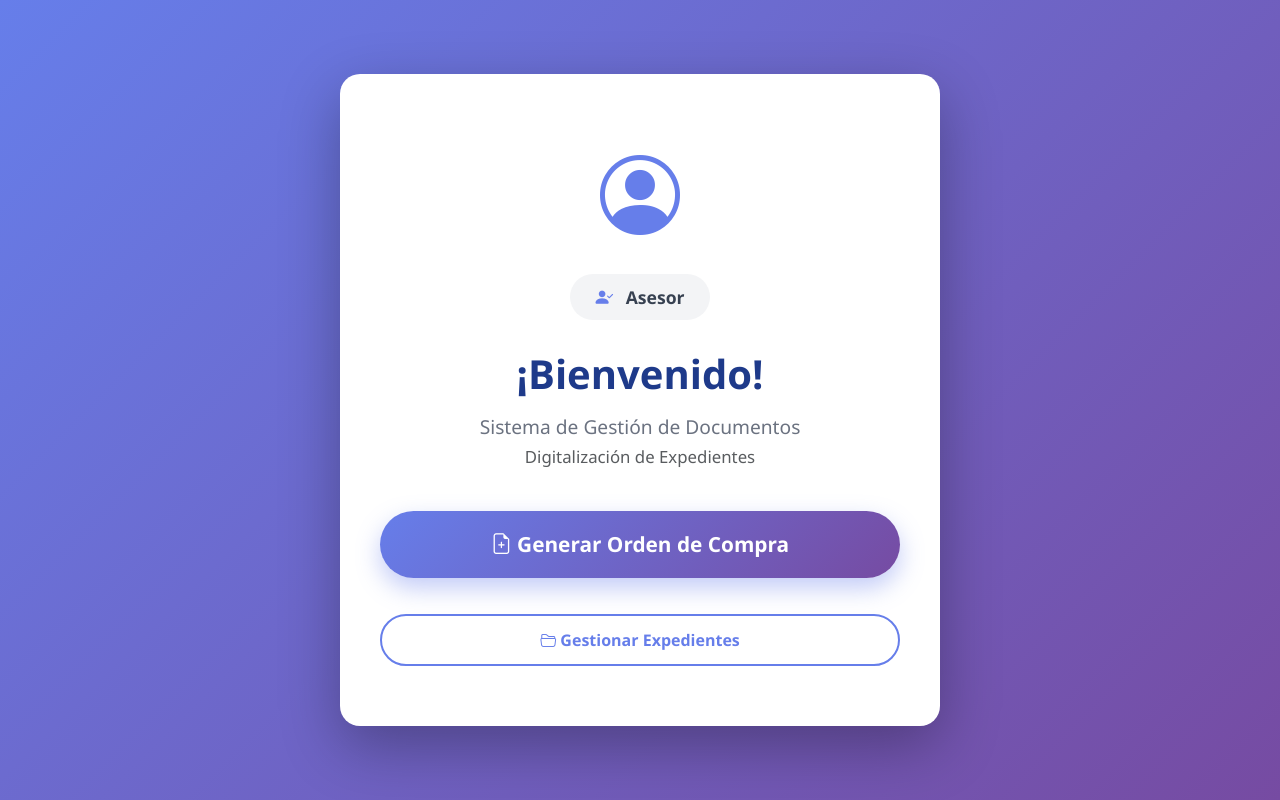
After one commit to EnriqueMorales08/digitalizacion_documentos, a PHP site: the page made by app/views/documents/bienvenida.php in a window 1280 px wide. The commit adds this page. Run offline with PHP 8.4, Linux system fonts and the light colour scheme; the template is opened without the code that fills it, so the values that code supplies are empty; some libraries are stand-ins or nearby versions.

Commit message:
sistema mejorado

```diff
--- /dev/null
+++ b/app/views/documents/bienvenida.php
@@ -0,0 +1,132 @@
+<!DOCTYPE html>
+<html lang="es">
+<head>
+  <meta charset="UTF-8">
+  <meta name="viewport" content="width=device-width, initial-scale=1.0">
+  <title>Bienvenido - Sistema de Documentos</title>
+  <link href="https://cdn.jsdelivr.net/npm/bootstrap@5.3.3/dist/css/bootstrap.min.css" rel="stylesheet">
+  <link rel="stylesheet" href="https://cdn.jsdelivr.net/npm/bootstrap-icons@1.11.1/font/bootstrap-icons.css">
+  <style>
+    body {
+      background: linear-gradient(135deg, #667eea 0%, #764ba2 100%);
+      min-height: 100vh;
+      display: flex;
+      align-items: center;
+      justify-content: center;
+      font-family: 'Segoe UI', Tahoma, Geneva, Verdana, sans-serif;
+    }
+    .welcome-container {
+      background: white;
+      border-radius: 20px;
+      padding: 60px 40px;
+      box-shadow: 0 20px 60px rgba(0,0,0,0.3);
+      text-align: center;
+      max-width: 600px;
+      width: 90%;
+    }
+    .welcome-icon {
+      font-size: 80px;
+      color: #667eea;
+      margin-bottom: 20px;
+    }
+    .welcome-title {
+      font-size: 2.5rem;
+      font-weight: 700;
+      color: #1e3a8a;
+      margin-bottom: 15px;
+    }
+    .welcome-subtitle {
+      font-size: 1.2rem;
+      color: #6b7280;
+      margin-bottom: 40px;
+    }
+    .btn-generar {
+      background: linear-gradient(135deg, #667eea 0%, #764ba2 100%);
+      border: none;
+      padding: 18px 50px;
+      font-size: 1.3rem;
+      font-weight: 600;
+      border-radius: 50px;
+      color: white;
+      transition: all 0.3s ease;
+      box-shadow: 0 10px 25px rgba(102, 126, 234, 0.4);
+    }
+    .btn-generar:hover {
+      transform: translateY(-3px);
+      box-shadow: 0 15px 35px rgba(102, 126, 234, 0.6);
+      background: linear-gradient(135deg, #764ba2 0%, #667eea 100%);
+    }
+    .btn-expedientes {
+      margin-top: 20px;
+      background: white;
+      border: 2px solid #667eea;
+      color: #667eea;
+      padding: 12px 30px;
+      font-size: 1rem;
+      font-weight: 600;
+      border-radius: 50px;
+      transition: all 0.3s ease;
+    }
+    .btn-expedientes:hover {
+      background: #667eea;
+      color: white;
+      transform: translateY(-2px);
+    }
+    .user-badge {
+      display: inline-block;
+      background: #f3f4f6;
+      padding: 10px 25px;
+      border-radius: 50px;
+      margin-bottom: 30px;
+      font-size: 1.1rem;
+      color: #374151;
+    }
+    .user-badge i {
+      color: #667eea;
+      margin-right: 8px;
+    }
+  </style>
+</head>
+<body>
+  <div class="welcome-container">
+    <div class="welcome-icon">
+      <i class="bi bi-person-circle"></i>
+    </div>
+
+    <div class="user-badge">
+      <i class="bi bi-person-check-fill"></i>
+      <strong><?= htmlspecialchars($user ?? 'Asesor') ?></strong>
+    </div>
+
+    <h1 class="welcome-title">¡Bienvenido!</h1>
+    <p class="welcome-subtitle">
+      Sistema de Gestión de Documentos<br>
+      <small class="text-muted">Digitalización de Expedientes</small>
+    </p>
+
+    <div class="d-grid gap-3">
+      <a href="/digitalizacion-documentos/documents/show?id=orden-compra" class="btn btn-generar">
+        <i class="bi bi-file-earmark-plus"></i> Generar Orden de Compra
+      </a>
+
+      <a href="/digitalizacion-documentos/expedientes" class="btn btn-expedientes">
+        <i class="bi bi-folder2-open"></i> Gestionar Expedientes
+      </a>
+    </div>
+
+    <?php if (isset($_GET['success'])): ?>
+      <div class="alert alert-success mt-4" role="alert">
+        <i class="bi bi-check-circle-fill"></i> <?= htmlspecialchars($_GET['success']) ?>
+      </div>
+    <?php endif; ?>
+
+    <?php if (isset($_GET['error'])): ?>
+      <div class="alert alert-danger mt-4" role="alert">
+        <i class="bi bi-exclamation-triangle-fill"></i> <?= htmlspecialchars($_GET['error']) ?>
+      </div>
+    <?php endif; ?>
+  </div>
+
+  <script src="https://cdn.jsdelivr.net/npm/bootstrap@5.3.3/dist/js/bootstrap.bundle.min.js"></script>
+</body>
+</html>
--- a/app/views/expedientes/index.php
+++ b/app/views/expedientes/index.php
@@ -67,7 +67,7 @@
                     <p class="text-muted mb-0">Buscar, visualizar e imprimir documentos por número de expediente</p>
                 </div>
                 <a href="/digitalizacion-documentos/documents" class="btn btn-outline-primary">
-                    <i class="bi bi-arrow-left"></i> Volver al Panel
+                    <i class="bi bi-arrow-left"></i> Volver al Inicio
                 </a>
             </div>
         </div>
```
Also changed, not shown: app/controllers/DocumentController.php (+8 -31 lines).
